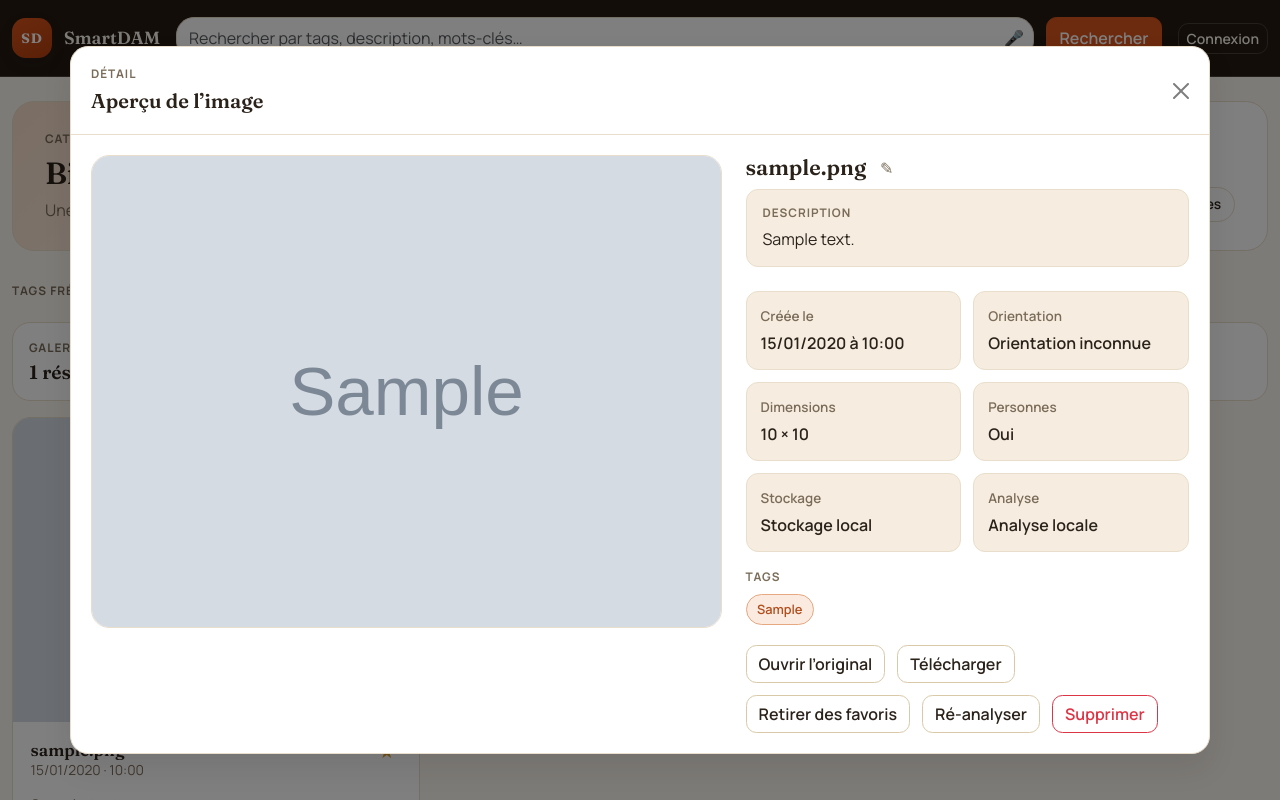
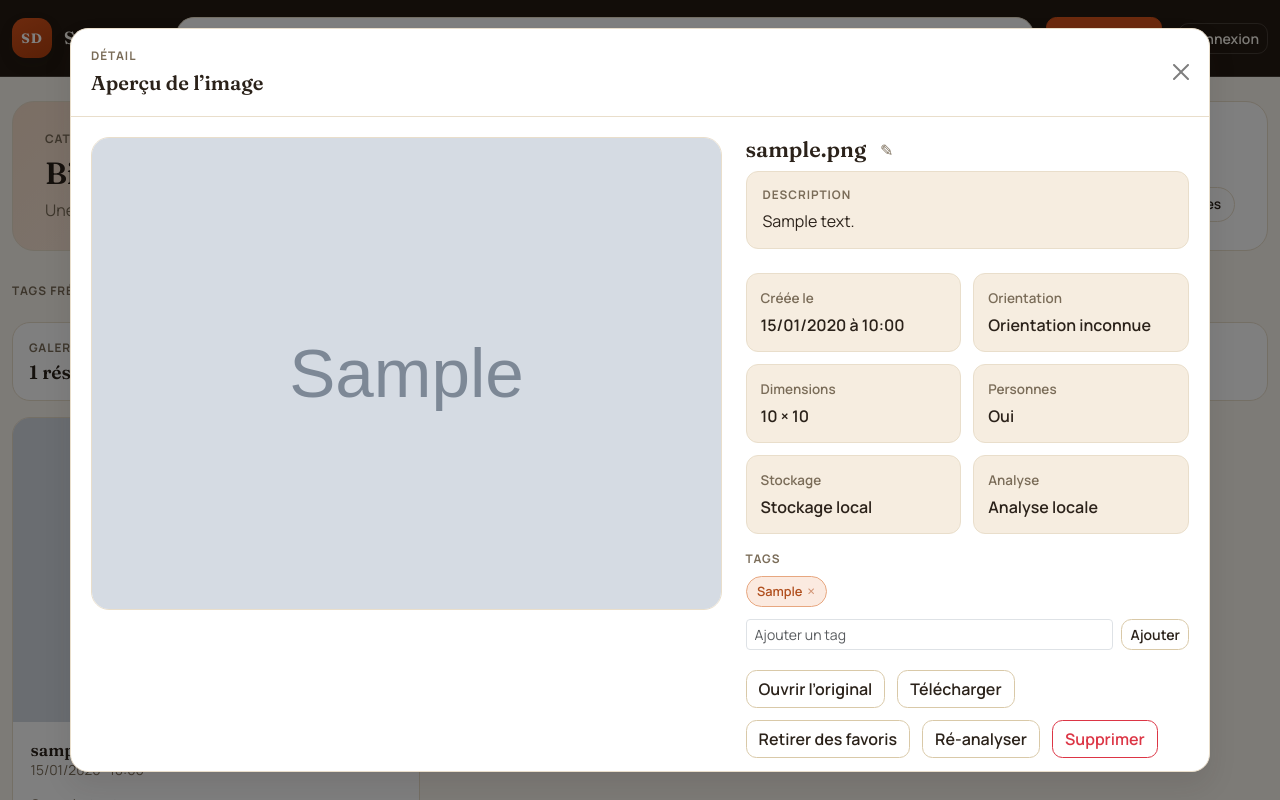
Before and after one commit to LMouhssine/SmartDAM, a Flask app: page / in a window 1280 px wide, after a click on "Voir". Run offline with Flask 3, Linux system fonts and the light colour scheme; tables that the repository leaves empty hold one stand-in row (values such as "Sample post"); grey boxes marked "Sample" are stand-in pictures; some libraries are stand-ins or nearby versions.

Commit message:
feat: manual tag add/remove, and guarantee no AI tag ever shows in English
New POST /images/<id>/tags/add and /tags/remove routes (login required),
validated (non-empty, max 60 chars) and persisted via ImageAsset.set_tags().
Manual tags are stored as-is, no translation applied (by design — they're
the user's own words).

Detail modal: each tag chip now has an "x" to remove it, plus a small
"Ajouter un tag" input. Wiring uses event delegation on the tags container
rather than binding listeners to individual chips, since chips are
re-rendered on every add/remove/reanalyze/modal-open — binding directly to
them would silently break after the first re-render.

Also tightens _translate_tag(): a tag with no French entry is now dropped
instead of being shown in English. BLIP caption keywords are open
vocabulary (any word from a generated sentence), so the curated dict can
never have full coverage — dropping is the only way to guarantee no
AI-generated tag is ever displayed in English, in any code path including
fallback/caption-derived tags. Expanded TAG_FR_TRANSLATIONS with common
caption words (colors, materials, preparations) to limit how much gets
dropped. Still logged on miss so gaps are visible for future additions.

```diff
--- a/app.py
+++ b/app.py
@@ -702,6 +702,49 @@ def register_routes(app: Flask) -> None:
             app.logger.exception("Rename failed for image_id=%s.", image_id)
             return {"error": "Erreur lors de l'enregistrement du nouveau nom."}, 500
 
+    @app.post("/images/<int:image_id>/tags/add")
+    @login_required
+    def add_image_tag(image_id: int):
+        image = ImageAsset.query.get_or_404(image_id)
+        payload = request.get_json(silent=True) or {}
+        raw_tag = str(payload.get("tag", "")).strip()
+
+        if not raw_tag:
+            return {"error": "Le tag ne peut pas être vide."}, 400
+        if len(raw_tag) > 60:
+            return {"error": "Le tag est trop long (60 caractères maximum)."}, 400
+
+        try:
+            image.set_tags(image.tag_list + [raw_tag])
+            db.session.commit()
+            app.logger.info("Tag '%s' added to image_id=%s.", raw_tag, image_id)
+            return {"id": image_id, "tags": image.tag_list}
+        except SQLAlchemyError:
+            db.session.rollback()
+            app.logger.exception("Failed to add tag for image_id=%s.", image_id)
+            return {"error": "Erreur lors de l'ajout du tag."}, 500
+
+    @app.post("/images/<int:image_id>/tags/remove")
+    @login_required
+    def remove_image_tag(image_id: int):
+        image = ImageAsset.query.get_or_404(image_id)
+        payload = request.get_json(silent=True) or {}
+        raw_tag = str(payload.get("tag", "")).strip()
+
+        if not raw_tag:
+            return {"error": "Le tag ne peut pas être vide."}, 400
+
+        try:
+            remaining_tags = [tag for tag in image.tag_list if tag.lower() != raw_tag.lower()]
+            image.set_tags(remaining_tags)
+            db.session.commit()
+            app.logger.info("Tag '%s' removed from image_id=%s.", raw_tag, image_id)
+            return {"id": image_id, "tags": image.tag_list}
+        except SQLAlchemyError:
+            db.session.rollback()
+            app.logger.exception("Failed to remove tag for image_id=%s.", image_id)
+            return {"error": "Erreur lors de la suppression du tag."}, 500
+
     @app.post("/images/<int:image_id>/favorite")
     @login_required
     def toggle_favorite(image_id: int):
--- a/static/css/style.css
+++ b/static/css/style.css
@@ -852,6 +852,46 @@ mark.search-highlight {
     margin-top: 1rem;
 }
 
+.tag-badge__label {
+    text-decoration: none;
+    cursor: pointer;
+    color: inherit;
+}
+
+.tag-badge__label:hover {
+    text-decoration: underline;
+}
+
+.tag-badge__remove {
+    display: inline-flex;
+    align-items: center;
+    margin-left: 0.3rem;
+    padding: 0;
+    border: none;
+    background: transparent;
+    color: inherit;
+    opacity: 0.55;
+    font-size: 1rem;
+    line-height: 1;
+    cursor: pointer;
+    transition: opacity 0.15s;
+}
+
+.tag-badge__remove:hover {
+    opacity: 1;
+}
+
+.detail-tag-add {
+    display: flex;
+    gap: 0.5rem;
+    margin-top: 0.75rem;
+}
+
+.detail-tag-add .form-control {
+    flex: 1;
+    min-width: 0;
+}
+
 .detail-actions {
     display: flex;
     flex-wrap: wrap;
--- a/static/js/app.js
+++ b/static/js/app.js
@@ -50,6 +50,9 @@
         if (spinner) spinner.classList.remove("d-none");
     };
 
+    // Only ever used for the detail modal's #detailImageTags — chips are
+    // removable there (unlike the server-rendered, read-only gallery card
+    // tags), so each one gets a small "x" alongside the click-to-search label.
     const renderTagsAsLinks = (container, tagsJson) => {
         container.innerHTML = "";
         let tags = [];
@@ -60,12 +63,25 @@
         }
         const colors = ["tag-badge--c0", "tag-badge--c1", "tag-badge--c2", "tag-badge--c3", "tag-badge--c4", "tag-badge--c5"];
         tags.forEach((tag, i) => {
-            const link = document.createElement("a");
-            link.className = `tag-badge tag-badge--link ${colors[i % colors.length]}`;
-            link.textContent = tag;
-            link.href = "#";
-            link.dataset.tagSearch = tag;
-            container.appendChild(link);
+            const chip = document.createElement("span");
+            chip.className = `tag-badge ${colors[i % colors.length]}`;
+
+            const label = document.createElement("a");
+            label.className = "tag-badge__label";
+            label.textContent = tag;
+            label.href = "#";
+            label.dataset.tagSearch = tag;
+            chip.appendChild(label);
+
+            const removeBtn = document.createElement("button");
+            removeBtn.type = "button";
+            removeBtn.className = "tag-badge__remove";
+            removeBtn.dataset.tagRemove = tag;
+            removeBtn.setAttribute("aria-label", `Retirer le tag ${tag}`);
+            removeBtn.textContent = "×";
+            chip.appendChild(removeBtn);
+
+            container.appendChild(chip);
         });
     };
 
@@ -248,6 +264,75 @@
             }
         });
         inputEl.addEventListener("blur", submitRename);
+    };
+
+    // Manual tag add/remove in the detail modal. Uses event delegation on
+    // the modal element (not on individual tag chips) because tags are
+    // re-rendered on every open/update — binding to the chips themselves
+    // would silently stop working after the first re-render.
+    const bindDetailTagEditor = () => {
+        const tagsContainer = detailModalElement?.querySelector("#detailImageTags");
+        const addForm = detailModalElement?.querySelector("#detailTagAddForm");
+        const addInput = detailModalElement?.querySelector("#detailTagInput");
+        const status = detailModalElement?.querySelector("#detailTagStatus");
+        if (!tagsContainer || !addForm || !addInput) return;
+
+        const syncCardTagsDataset = (imageId, tags) => {
+            if (!imageId) return;
+            const voirBtn = document.querySelector(`[data-image-id="${imageId}"][data-bs-toggle="modal"]`);
+            if (voirBtn) voirBtn.dataset.imageTags = JSON.stringify(tags);
+        };
+
+        addForm.addEventListener("submit", async (event) => {
+            event.preventDefault();
+            const url = tagsContainer.dataset.tagAddUrl;
+            const imageId = tagsContainer.dataset.imageId;
+            const tag = addInput.value.trim();
+            if (!url || !tag) return;
+
+            try {
+                const response = await fetch(url, {
+                    method: "POST",
+                    headers: withCsrfHeader({ "Content-Type": "application/json" }),
+                    body: JSON.stringify({ tag }),
+                });
+                const data = await response.json();
+                if (!response.ok) throw new Error(data.error || "L'ajout du tag a échoué.");
+
+                renderTagsAsLinks(tagsContainer, JSON.stringify(data.tags || []));
+                syncCardTagsDataset(imageId, data.tags || []);
+                addInput.value = "";
+                showInlineStatus(status, "Tag ajouté.", false);
+            } catch (err) {
+                showInlineStatus(status, err.message || "L'ajout du tag a échoué.", true);
+            }
+        });
+
+        tagsContainer.addEventListener("click", async (event) => {
+            const removeBtn = event.target.closest("[data-tag-remove]");
+            if (!removeBtn) return;
+
+            const url = tagsContainer.dataset.tagRemoveUrl;
+            const imageId = tagsContainer.dataset.imageId;
+            const tag = removeBtn.dataset.tagRemove;
+            if (!url || !tag) return;
+
+            try {
+                const response = await fetch(url, {
+                    method: "POST",
+                    headers: withCsrfHeader({ "Content-Type": "application/json" }),
+                    body: JSON.stringify({ tag }),
+                });
+                const data = await response.json();
+                if (!response.ok) throw new Error(data.error || "La suppression du tag a échoué.");
+
+                renderTagsAsLinks(tagsContainer, JSON.stringify(data.tags || []));
+                syncCardTagsDataset(imageId, data.tags || []);
+                showInlineStatus(status, "Tag retiré.", false);
+            } catch (err) {
+                showInlineStatus(status, err.message || "La suppression du tag a échoué.", true);
+            }
+        });
     };
 
     const bindLoadingForms = () => {
@@ -481,7 +566,12 @@
             detailDelete.dataset.deleteUrl = trigger.dataset.imageDeleteUrl || "";
             detailDelete.dataset.imageTitle = trigger.dataset.imageTitle || "image";
         }
-        if (detailTags) renderTagsAsLinks(detailTags, trigger.dataset.imageTags);
+        if (detailTags) {
+            renderTagsAsLinks(detailTags, trigger.dataset.imageTags);
+            detailTags.dataset.tagAddUrl = trigger.dataset.imageTagAddUrl || "";
+            detailTags.dataset.tagRemoveUrl = trigger.dataset.imageTagRemoveUrl || "";
+            detailTags.dataset.imageId = trigger.dataset.imageId || "";
+        }
 
         const detailFavorite = detailModalElement.querySelector("#detailImageFavorite");
         const detailFavoriteLabel = detailModalElement.querySelector("#detailFavoriteLabel");
@@ -707,6 +797,7 @@
     bindDetailFavoriteButton();
     bindDetailReanalyzeButton();
     bindDetailRenameButton();
+    bindDetailTagEditor();
     bindDynamicSearch();
     bindTagSearch();
     bindVoiceSearch();
--- a/templates/components/gallery_card.html
+++ b/templates/components/gallery_card.html
@@ -57,6 +57,8 @@
                 data-image-favorite-url="{{ url_for('toggle_favorite', image_id=image.id) }}"
                 data-image-reanalyze-url="{{ url_for('reanalyze_image', image_id=image.id) }}"
                 data-image-rename-url="{{ url_for('rename_image', image_id=image.id) }}"
+                data-image-tag-add-url="{{ url_for('add_image_tag', image_id=image.id) }}"
+                data-image-tag-remove-url="{{ url_for('remove_image_tag', image_id=image.id) }}"
                 data-image-description="{{ image.description or 'Aucune description disponible.' }}"
                 data-image-created="{{ image.created_at.strftime('%d/%m/%Y à %H:%M') }}"
                 data-image-tags="{{ image.tag_list|tojson|forceescape }}"
--- a/templates/components/image_detail_modal.html
+++ b/templates/components/image_detail_modal.html
@@ -58,6 +58,11 @@
                             <div class="detail-tags">
                                 <p class="section-label mb-2">Tags</p>
                                 <div class="tag-row" id="detailImageTags"></div>
+                                <form class="detail-tag-add" id="detailTagAddForm">
+                                    <input type="text" class="form-control form-control-sm" id="detailTagInput" placeholder="Ajouter un tag" maxlength="60" autocomplete="off">
+                                    <button type="submit" class="btn btn-sm btn-outline-secondary">Ajouter</button>
+                                </form>
+                                <p class="d-none detail-reanalyze-status" id="detailTagStatus"></p>
                             </div>
 
                             <div class="detail-actions">
```
Also changed, not shown: services/huggingface.py (+62 -12 lines), tests/test_huggingface_filtering.py (+6 -0 lines).
